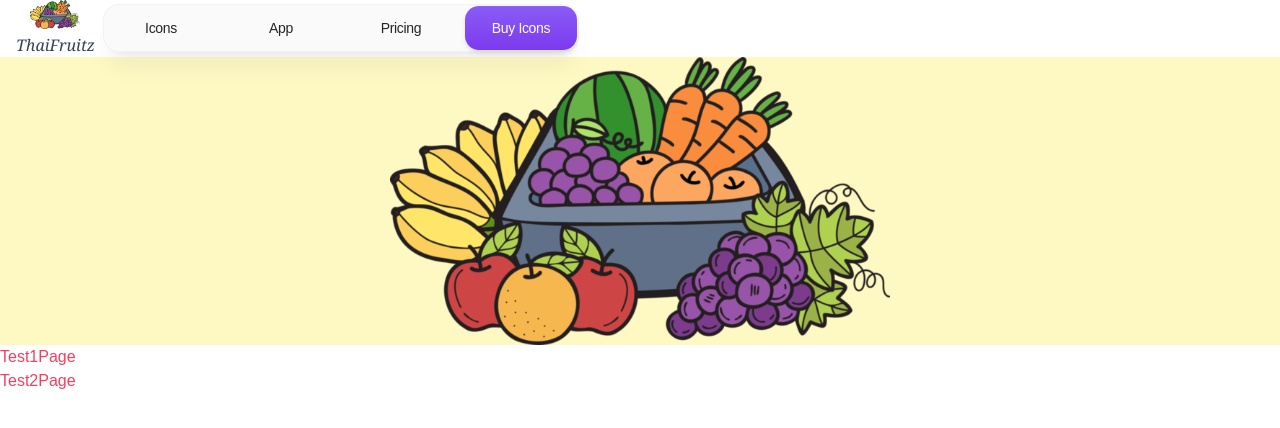
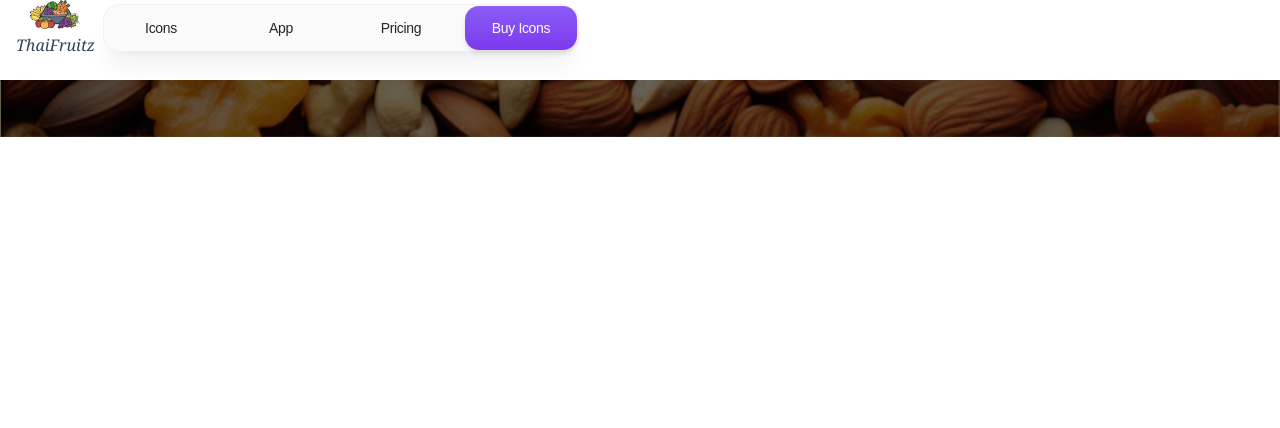
Before and after one commit to SEP490-ThaiFruitz/DFS-FrontEnd, a Next.js app: page / in a window 1280 px wide. Shown: the top 428 px of the page. Built offline with nearby package versions, Linux system fonts and the light colour scheme; what tailwindcss-motion would draw is missing.

Commit message:
chore: change something

```diff
--- a/src/app/(client)/layout.tsx
+++ b/src/app/(client)/layout.tsx
@@ -10,15 +10,15 @@ interface ClientLayoutProps {
 const ClientLayout = ({ children, test1, test2 }: ClientLayoutProps) => {
   return (
     <>
-      <div className="flex items-center mx-4">
+      <div className="flex items-center mx-4 fixed top-0">
         <Logo />
         <Navbar />
       </div>
-      <div className="flex flex-col">
+      <div className="flex flex-col pt-20 h-full">
         {children}
 
-        <div>{test1}</div>
-        <div>{test2}</div>
+        {/* <div>{test1}</div>
+        <div>{test2}</div> */}
       </div>
     </>
   );
--- a/src/app/(client)/page.tsx
+++ b/src/app/(client)/page.tsx
@@ -1,14 +1,25 @@
+import { ImagesSlider } from "@/components/global-components/images-slider";
 import Image from "next/image";
 
 const ClientPage = () => {
+  const images = [
+    "/images/first-background.jpg",
+    "/images/third-background.png",
+  ];
+
   return (
-    <div className="text-center flex items-center justify-center bg-yellow-100">
-      <Image
-        src="/images/dried-fruit.webp"
-        alt="Picture of the author"
-        width={500}
-        height={500}
-      />
+    <div className="text-center h-full w-full flex items-center justify-center bg-yellow-100">
+      <ImagesSlider images={images}>
+        <div className="flex flex-col items-center gap-1 mr-2">
+          <Image
+            src="/images/dried-fruit.webp"
+            alt="Picture of the author"
+            width={50}
+            height={50}
+          />
+          <h1 className="text-slate-700 font-serif italic">ThaiFruitz</h1>
+        </div>
+      </ImagesSlider>
     </div>
   );
 };
```
